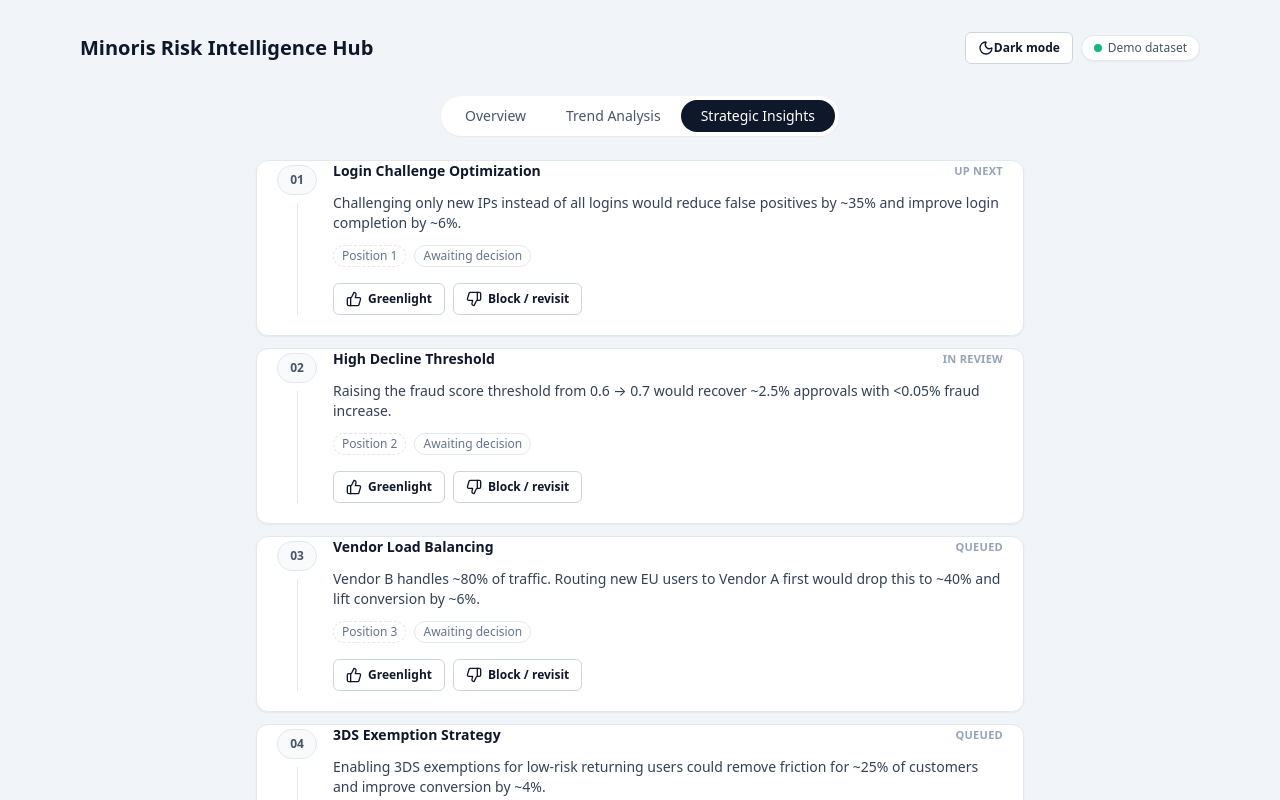
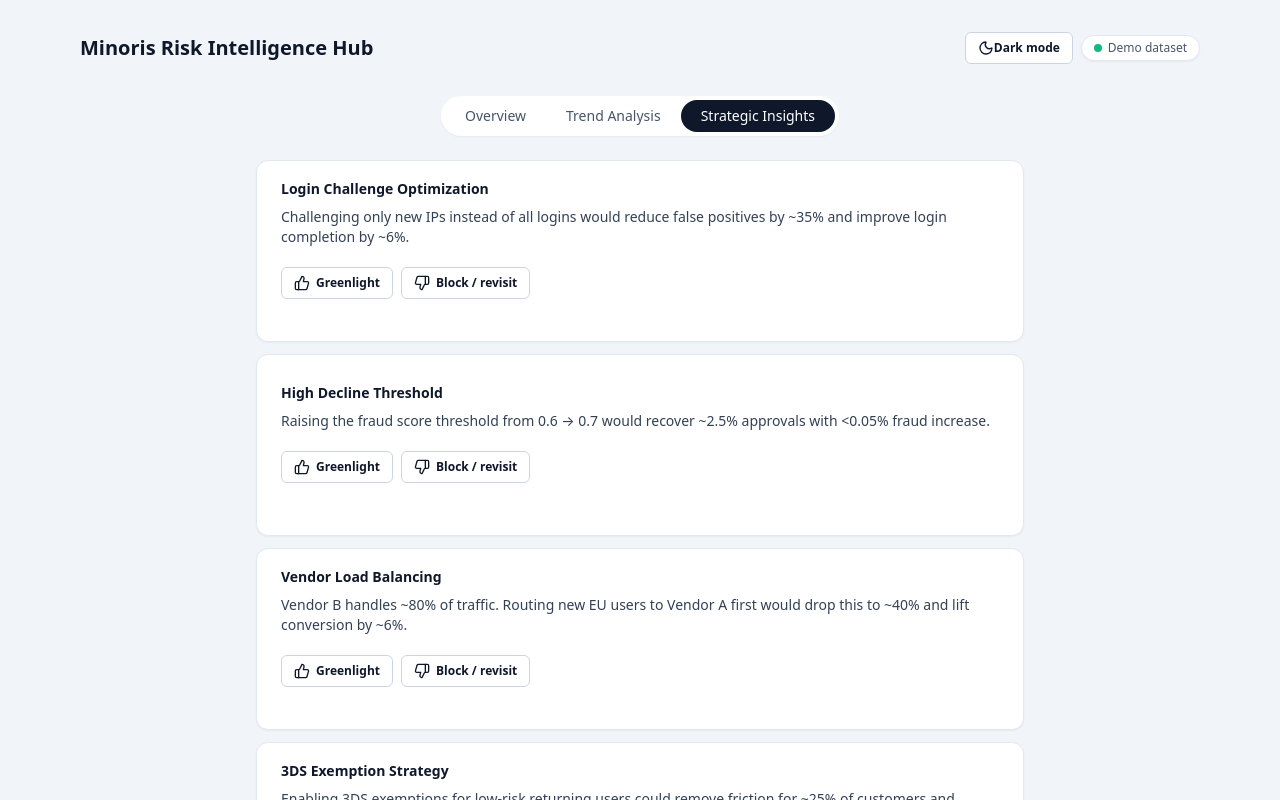
Before and after one commit to netkab/fraud-dashboard-demo, a React (Vite) app: page / in a window 1280 px wide. Both pictures are taken after a click on the button "Strategic Insights". Shown: the top 800 px of the page. Built offline with nearby package versions, Linux system fonts and the light colour scheme.

Commit message:
Deploy latest build

```diff
--- a/src/App.jsx
+++ b/src/App.jsx
@@ -361,6 +361,17 @@ export default function App() {
         "Potential to safely expand marketing in the region.",
       ],
     },
+    {
+  title: "Rising Demand for Express Payouts",
+  description: "Benchmarking shows your recent spike is part of a broader vertical trend.",
+  type: "opportunity",
+  details: [
+    "Customers in your vertical saw a 30–45% rise in express-payout usage over the past two weeks.",
+    "Your increase is smaller (18%), but fraud levels remain low and stable.",
+    "Competitors tightened controls prematurely, causing avoidable friction.",
+    "You can safely lean into this trend — reduce friction and capture more volume while keeping risk steady."
+  ]
+}
   ];
 
   const macroInsights = [
@@ -868,9 +879,9 @@ export default function App() {
               {systemHealth.map((item) => (
                 <Card
                   key={item.metric}
-                  className="rounded-2xl border border-slate-200 bg-white shadow-sm transition-shadow hover:shadow-md"
-                >
-                  <CardContent className="flex h-full flex-col gap-4 p-5">
+                  className="h-full rounded-2xl border border-slate-200 bg-white shadow-sm transition-shadow hover:shadow-md"
+                >
+                  <CardContent className="flex h-full min-h-[150px] flex-col justify-center gap-4 p-5">
                     <div className="flex items-start justify-between gap-2">
                       <p className="text-[11px] font-semibold uppercase tracking-wide text-slate-500">
                         {item.metric}
@@ -884,7 +895,7 @@ export default function App() {
                         </div>
                       )}
                     </div>
-                    <div className="flex flex-1 items-end justify-between gap-3">
+                    <div className="flex items-center justify-between gap-3">
                       <div className="text-3xl font-semibold tracking-tight text-slate-900">
                         {item.value}
                       </div>
@@ -1431,50 +1442,23 @@ export default function App() {
           <TabsContent value="macro" className="space-y-6">
             <section className="max-w-3xl mx-auto">
               <div className="space-y-3">
-                {macroInsights.map((macro, index) => {
+                {macroInsights.map((macro) => {
                   const feedbackKey = getFeedbackKey("macro", macro.title);
                   const feedbackState = feedbackForms[feedbackKey];
-                  const queueLabels = ["Up next", "In review", "Queued"];
-                  const queueLabel = queueLabels[index] ?? "Queued";
 
                   return (
                   <Card
                     key={macro.title}
-                      className="relative rounded-3xl border border-slate-200 bg-white shadow-sm"
-                    >
-                      <CardContent className="flex gap-4 p-5">
-                        <div className="flex flex-col items-center pt-1">
-                          <span className="flex h-10 w-10 items-center justify-center rounded-2xl border border-slate-200 bg-slate-50 text-xs font-semibold text-slate-600">
-                            {String(index + 1).padStart(2, "0")}
-                          </span>
-                          {index < macroInsights.length - 1 && (
-                            <span
-                              aria-hidden
-                              className="mt-2 h-full w-px bg-slate-200"
-                            />
-                          )}
-                        </div>
-                        <div className="flex-1 space-y-4">
-                          <div className="space-y-3">
-                            <div className="flex flex-wrap items-center justify-between gap-2">
+                    className="relative flex h-full rounded-3xl border border-slate-200 bg-white shadow-sm"
+                  >
+                    <CardContent className="flex h-full min-h-[180px] flex-1 flex-col justify-center gap-5 p-6">
+                      <div className="space-y-2">
                         <p className="text-sm font-semibold text-slate-900">
                           {macro.title}
                         </p>
-                              <span className="text-[11px] font-semibold uppercase tracking-wide text-slate-400">
-                                {queueLabel}
-                              </span>
-                            </div>
                         <p className="text-sm text-slate-700">
                           {macro.description}
                           </p>
-                            <div className="flex flex-wrap gap-2 text-xs font-medium text-slate-500">
-                              <span className="inline-flex items-center rounded-full border border-dashed border-slate-200 px-2 py-0.5">
-                                Position {index + 1}
-                              </span>
-                              <span className="inline-flex items-center rounded-full border border-slate-200 px-2 py-0.5">
-                                Awaiting decision
-                              </span>
-                            </div>
                         </div>
                         <div className="space-y-2">
                           <div className="flex flex-wrap gap-2">
@@ -1546,9 +1530,7 @@ export default function App() {
                                   variant="ghost"
                                   size="sm"
                                   className="text-xs"
-                                    onClick={() =>
-                                      closeFeedbackForm(feedbackKey)
-                                    }
+                                  onClick={() => closeFeedbackForm(feedbackKey)}
                                 >
                                   Cancel
                                 </Button>
@@ -1564,7 +1546,6 @@ export default function App() {
                             </form>
                           )}
                         </div>
-                        </div>
                       </CardContent>
                     </Card>
                   );
```
Also changed, not shown: 5 other files (tests, documents, lock files or other folders). Lines whose indentation alone changed are shown as unchanged.
